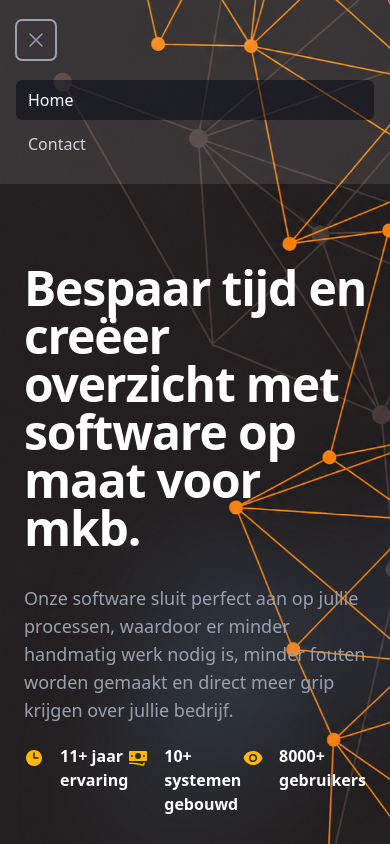
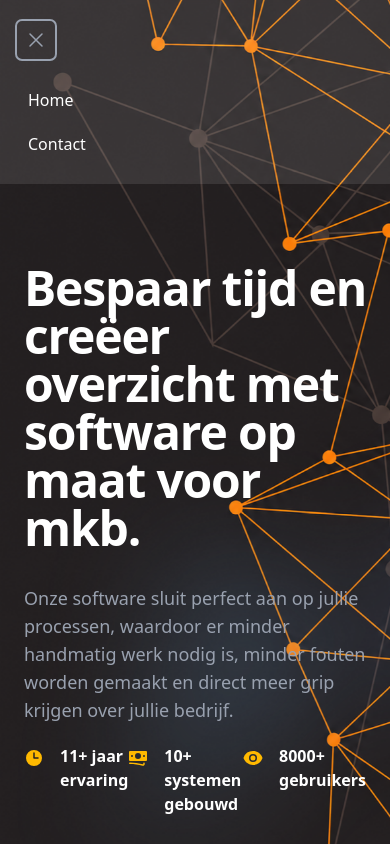
Before and after one commit to triplejingle/talasoftware, a Next.js app: page / in a window 390 px wide. Both pictures are taken after a click on the button "Open main menu". Shown: the top 844 px of the page. Built offline with nearby package versions, Linux system fonts and the light colour scheme.

Commit message:
fixed navigation button text

```diff
--- a/components/navbar/NavBar.tsx
+++ b/components/navbar/NavBar.tsx
@@ -51,7 +51,7 @@ export default function NavBar() {
           </div>
         </div>
 
-        <DisclosurePanel className="sm:hidden">
+        <DisclosurePanel className="sm:hidden ">
           <div className="space-y-1 px-2 pt-2 pb-3">
             {navigation.map((item) => (
                 <DisclosureButton
@@ -60,7 +60,7 @@ export default function NavBar() {
                     href={item.href}
                     aria-current={item.current ? 'page' : undefined}
                     className={classNames(
-                        item.current ? 'bg-gray-950/50 text-white' : 'text-gray-300 hover:bg-white/5 hover:text-white',
+                        item.current ? 'text-white' : 'text-white',
                         'block rounded-md px-3 py-2 text-base font-medium',
                     )}
                 >
```
